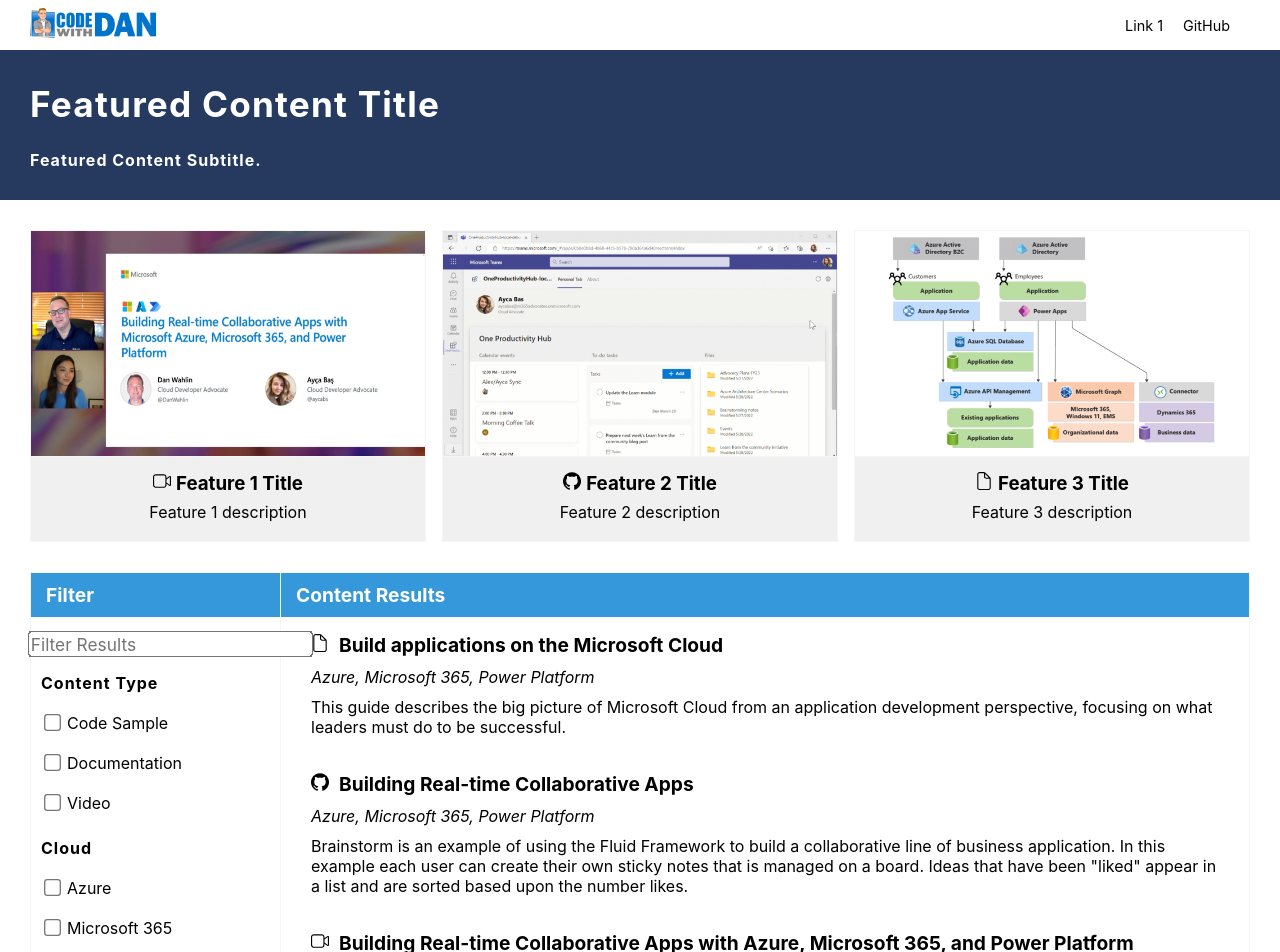
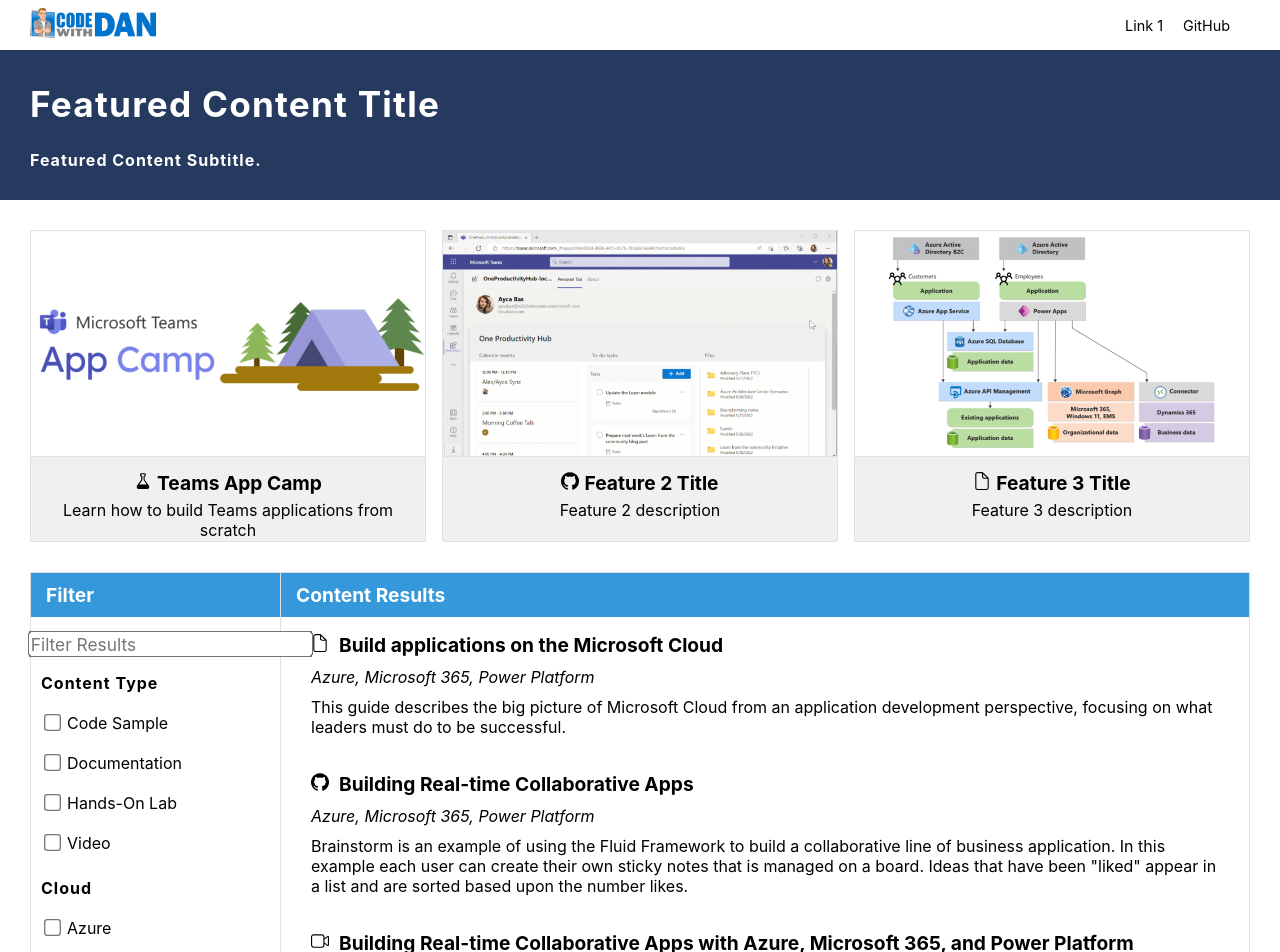
Before and after one commit to DanWahlin/Featured-Content, a React (Create React App) app: page / in a window 1280 px wide. Shown: the top 952 px of the page. Built offline with nearby package versions, Linux system fonts and the light colour scheme.

Commit message:
Converted SVG to components

```diff
--- a/public/data/siteContent.json
+++ b/public/data/siteContent.json
@@ -3,7 +3,7 @@
         "title": "Featured Content Title",
         "description": "Featured content description",
         "themeColors": {
-            "border-color": "#f5f5f5",
+            "border-color": "#e1e1e1",
             "light-gray": "#f0f0f0",
             "light-blue": "#3498db",
             "dark-blue": "#253A5E",
@@ -61,14 +61,7 @@
                 "0a2d4f5dd0f34a619a214d8b8b5a5f4c",
                 "8c5e92e5f856715da132e16fd362540c",
                 "51af92476dc24a9ca26acd85cb36bd7c"
-            ],
-            "feature": {
-                "position": 1,
-                "imageUrl": "/Featured-Content/images/build-collaborative-apps.png",
-                "url": "https://mybuild.microsoft.com/sessions/a330735b-d4cf-4be0-a8bc-4ceb17c49558?source=sessions",
-                "title": "Feature 1 Title",
-                "description": "Feature 1 description"
-            }
+            ]
         },
         {
             "id": "8c5e92e5f856715da132e16fd362540c",
@@ -133,6 +126,23 @@
                 "title": "Feature 3 Title",
                 "description": "Feature 3 description"
             }
+        },
+        {
+            "id": "952a685047024a8aaa02d7d53b0203b2",
+            "title": "Teams App Camp",
+            "url": "https://microsoft.github.io/app-camp/",
+            "type": "Hands-On Lab",
+            "cloudCategories": ["Azure", "Microsoft 365"],
+            "services": ["Azure Active Directory", "Azure Bot Framework", "Microsoft Teams"],
+            "technologies": ["JavaScript", "Node"],
+            "description": "This on-demand workshop teaches you how to build Teams applications \"from scratch\", which is important for developers who already have an application they want to extend into Microsoft Teams, or for developers who have a specific toolchain in mind.",
+            "feature": {
+                "position": 1,
+                "imageUrl": "/Featured-Content/images/teams-app-camp.png",
+                "url": "https://microsoft.github.io/app-camp/",
+                "title": "Teams App Camp",
+                "description": "Learn how to build Teams applications from scratch"
+            }
         }
     ]
 }
--- a/src/components/features/Features.scss
+++ b/src/components/features/Features.scss
@@ -35,6 +35,12 @@
         grid-area: feature-3;
     }
 
+    .feature-title {
+        font-size: 1.2rem;
+        font-weight: bold;
+
+    }
+
     .feature-header {
         color: var(--black);
         width: 100%;
@@ -56,8 +62,6 @@
     }
 
     .feature-footer .icon {
-        height: 18px;
-        width: 18px;
         margin-right: 5px;
     }
 }
--- a/src/components/features/Features.tsx
+++ b/src/components/features/Features.tsx
@@ -1,5 +1,9 @@
 import React from 'react';
 import { Feature } from '../../shared/interfaces';
+import CodeSampleIcon from '../icons/CodeSampleIcon';
+import DocumentationIcon from '../icons/DocumentationIcon';
+import LabIcon from '../icons/LabIcon';
+import VideoIcon from '../icons/VideoIcon';
 import './Features.scss';
 
 const Features = ({ data }: { data: Feature[] }) => {
@@ -12,24 +16,19 @@
                             <img src={feature.imageUrl} alt={feature.title} />
                         </div>
                         <div className="feature-footer">
-                            <h3>
                                 {feature.type === 'Code Sample' &&
-                                    <svg className="icon" xmlns="http://www.w3.org/2000/svg" viewBox="0 0 2048 2048">
-                                        <path d="M1024 25q141 0 272 36t244 104 207 160 161 207 103 245 37 272q0 165-50 318t-143 281-221 224-286 149q-3 1-9 1t-9 1q-24 0-38-14t-14-37v-140q0-69 1-141 0-51-15-103t-54-87q116-13 203-47t146-96 88-150 30-212q0-78-26-147t-79-128q11-28 16-58t5-60q0-39-8-77t-23-76q-5-2-11-2t-11 0q-32 0-67 10t-69 26-67 35-57 36q-125-35-256-35t-256 35q-25-17-57-36t-66-34-70-26-67-11h-11q-6 0-11 2-14 37-22 75t-9 78q0 30 5 60t16 58q-53 58-79 127t-26 148q0 122 29 211t88 150 146 97 203 48q-29 26-44 62t-21 75q-27 13-57 20t-60 7q-64 0-106-30t-75-82q-12-19-29-38t-37-34-43-24-48-10h-12q-8 0-15 3t-14 6-6 10q0 12 14 23t23 18l3 2q22 17 38 32t30 33 23 38 23 47q34 78 95 113t147 36q26 0 52-3t52-9v174q0 24-14 38t-39 14h-8q-5 0-9-2-157-51-286-147t-221-225-142-282-51-318q0-141 36-272t104-244 160-207 207-161T752 62t272-37z" />
-                                    </svg>
+                                    <CodeSampleIcon />
                                 }
                                 {feature.type === 'Video' &&
-                                    <svg className="icon" xmlns="http://www.w3.org/2000/svg" viewBox="0 0 2048 2048">
-                                        <path d="M2048 576v896q0 26-10 49t-27 41-41 28-50 10q-43 0-77-26l-307-230v135q0 63-25 120t-68 99-100 68-120 26H313q-63 0-120-25t-99-68-68-100-26-120V569q0-63 25-120t68-99 100-68 120-26h910q65 0 121 25t98 68 66 100 28 120q1 11 1 22t0 23v45q0 22-1 45l307-230q34-26 77-26 27 0 50 10t41 27 27 40 10 51zm-640 0q0-39-15-74t-41-61-62-42-74-15H320q-39 0-74 15t-61 41-42 62-15 74v896q0 39 15 74t41 61 62 42 74 15h896q39 0 74-15t61-41 42-62 15-74V576zm128 608l384 288V576l-384 288v320z" />
-                                    </svg>
+                                    <VideoIcon />
                                 }
                                 {feature.type === 'Documentation' &&
-                                    <svg className="icon" xmlns="http://www.w3.org/2000/svg" viewBox="0 0 2048 2048">
-                                        <path d="M1792 784v1008q0 53-20 99t-55 82-81 55-100 20H512q-53 0-99-20t-82-55-55-81-20-100V256q0-53 20-99t55-82 81-55T512 0h496q51 0 98 19t83 56l528 528q36 36 55 83t20 98zm-128 0v-8q0-4-1-8h-383q-53 0-99-20t-82-55-55-81-20-100V129q-4-1-8-1t-8 0H512q-27 0-50 10t-40 27-28 41-10 50v1536q0 27 10 50t27 41 40 27 51 10h1024q27 0 50-10t40-27 28-41 10-50V784zm-90-144l-422-422v294q0 27 10 50t27 41 40 27 51 10h294z" />
-                                    </svg>
+                                    <DocumentationIcon />
                                 }
-                                {feature.title}
-                            </h3>
+                                {feature.type === 'Hands-On Lab' &&
+                                    <LabIcon />
+                                }
+                            <span className="feature-title">{feature.title}</span>
                             <p>{feature.description}</p>
                         </div>
                     </a>
--- /dev/null
+++ b/src/components/icons/CodeSampleIcon.tsx
@@ -0,0 +1,9 @@
+import React from 'react';
+
+export const CodeSampleIcon = () => (
+    <svg className="icon" xmlns="http://www.w3.org/2000/svg" viewBox="0 0 2048 2048">
+        <path d="M1024 25q141 0 272 36t244 104 207 160 161 207 103 245 37 272q0 165-50 318t-143 281-221 224-286 149q-3 1-9 1t-9 1q-24 0-38-14t-14-37v-140q0-69 1-141 0-51-15-103t-54-87q116-13 203-47t146-96 88-150 30-212q0-78-26-147t-79-128q11-28 16-58t5-60q0-39-8-77t-23-76q-5-2-11-2t-11 0q-32 0-67 10t-69 26-67 35-57 36q-125-35-256-35t-256 35q-25-17-57-36t-66-34-70-26-67-11h-11q-6 0-11 2-14 37-22 75t-9 78q0 30 5 60t16 58q-53 58-79 127t-26 148q0 122 29 211t88 150 146 97 203 48q-29 26-44 62t-21 75q-27 13-57 20t-60 7q-64 0-106-30t-75-82q-12-19-29-38t-37-34-43-24-48-10h-12q-8 0-15 3t-14 6-6 10q0 12 14 23t23 18l3 2q22 17 38 32t30 33 23 38 23 47q34 78 95 113t147 36q26 0 52-3t52-9v174q0 24-14 38t-39 14h-8q-5 0-9-2-157-51-286-147t-221-225-142-282-51-318q0-141 36-272t104-244 160-207 207-161T752 62t272-37z" />
+    </svg>
+);
+
+export default CodeSampleIcon;
--- /dev/null
+++ b/src/components/icons/DocumentationIcon.tsx
@@ -0,0 +1,9 @@
+import React from 'react';
+
+export const DocumentationIcon = () => (
+    <svg className="icon" xmlns="http://www.w3.org/2000/svg" viewBox="0 0 2048 2048">
+        <path d="M1792 784v1008q0 53-20 99t-55 82-81 55-100 20H512q-53 0-99-20t-82-55-55-81-20-100V256q0-53 20-99t55-82 81-55T512 0h496q51 0 98 19t83 56l528 528q36 36 55 83t20 98zm-128 0v-8q0-4-1-8h-383q-53 0-99-20t-82-55-55-81-20-100V129q-4-1-8-1t-8 0H512q-27 0-50 10t-40 27-28 41-10 50v1536q0 27 10 50t27 41 40 27 51 10h1024q27 0 50-10t40-27 28-41 10-50V784zm-90-144l-422-422v294q0 27 10 50t27 41 40 27 51 10h294z" />
+    </svg>
+);
+
+export default DocumentationIcon;
--- /dev/null
+++ b/src/components/icons/LabIcon.tsx
@@ -0,0 +1,9 @@
+import React from 'react';
+
+export const LabIcon = () => (
+    <svg className="icon" xmlns="http://www.w3.org/2000/svg"  viewBox="0 0 32 32">
+        <path d="M26.4,23.9l-6.9-9.4c-0.4-0.5-0.6-1.1-0.6-1.8V8c1.1,0,2-0.9,2-2V4c0-1.1-0.9-2-2-2h-6c-1.1,0-2,0.9-2,2v2c0,1.1,0.9,2,2,2  v4.7c0,0.6-0.2,1.2-0.6,1.8l-6.9,9.4C5.2,24.4,5,25,5,25.7V27c0,1.7,1.3,3,3,3h16c1.7,0,3-1.3,3-3v-1.3C27,25,26.8,24.4,26.4,23.9z   M14,15.6c0.6-0.9,1-1.9,1-2.9V8c0-1.1-0.9-2-2-2V4h6v2c-1.1,0-2,0.9-2,2v4.7c0,1.1,0.3,2.1,1,2.9l4.6,6.4H9.4L14,15.6z" />
+    </svg>
+);
+
+export default LabIcon;
--- /dev/null
+++ b/src/components/icons/VideoIcon.tsx
@@ -0,0 +1,9 @@
+import React from 'react';
+
+export const VideoIcon = () => (
+    <svg className="icon" xmlns="http://www.w3.org/2000/svg" viewBox="0 0 2048 2048">
+        <path d="M2048 576v896q0 26-10 49t-27 41-41 28-50 10q-43 0-77-26l-307-230v135q0 63-25 120t-68 99-100 68-120 26H313q-63 0-120-25t-99-68-68-100-26-120V569q0-63 25-120t68-99 100-68 120-26h910q65 0 121 25t98 68 66 100 28 120q1 11 1 22t0 23v45q0 22-1 45l307-230q34-26 77-26 27 0 50 10t41 27 27 40 10 51zm-640 0q0-39-15-74t-41-61-62-42-74-15H320q-39 0-74 15t-61 41-42 62-15 74v896q0 39 15 74t41 61 62 42 74 15h896q39 0 74-15t61-41 42-62 15-74V576zm128 608l384 288V576l-384 288v320z" />
+    </svg>
+);
+
+export default VideoIcon;
--- a/src/shared/interfaces.ts
+++ b/src/shared/interfaces.ts
@@ -55,4 +55,4 @@
     checked: boolean;
 }
 
-export type ContentItemType = 'Code Sample' | 'Documentation' | 'Video';
+export type ContentItemType = 'Code Sample' | 'Documentation' | 'Video' | 'Hands-On Lab';
```
Also changed, not shown: src/components/search/SearchResult.tsx (+12 -11 lines), public/images/teams-app-camp.png (added).
